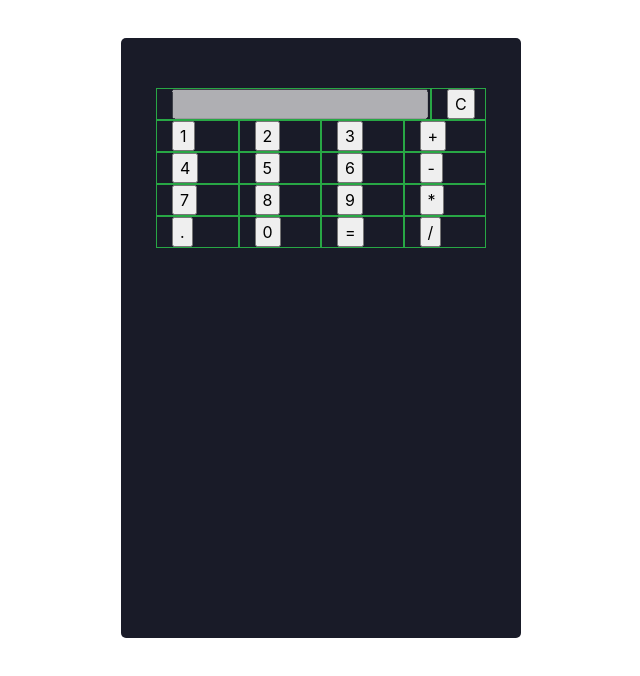
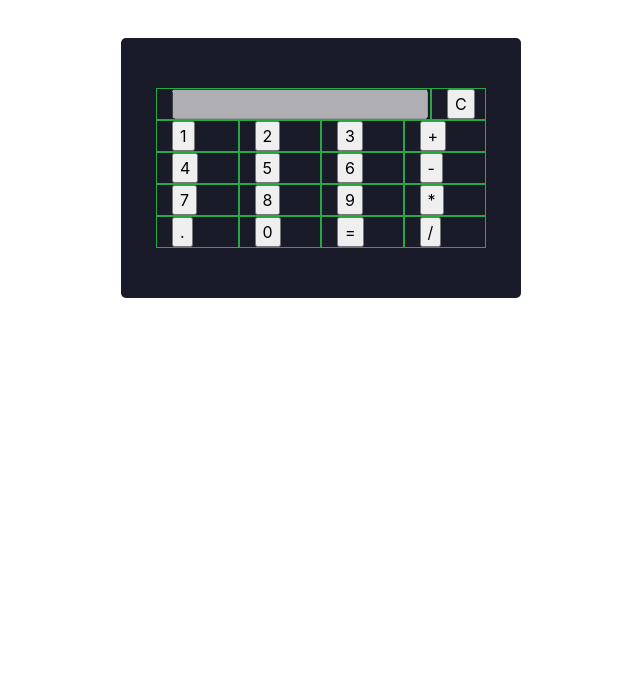
Before and after one commit to RabiaArif/JS-Calculator, a plain HTML site: page index.html in a window 1280 px wide. Shown: the whole page, without its empty margins (319-959 px from the left). Drawn offline with nearby package versions, Linux system fonts and the light colour scheme.

Commit message:
change in css file

```diff
--- a/index.css
+++ b/index.css
@@ -1,10 +1,10 @@
 @import url('https://fonts.googleapis.com/css2?family=Orbitron&display=swap');
 .calCont {
     margin-top: 3% !important;
-
+    margin-bottom: 3% !important;
     padding: 50px;
     border-radius: 5px;
-    height: 600px;
+    /* height: 600px; */
     width: 400px;
     /* margin: auto; */
     background-color: #191b28;
```
